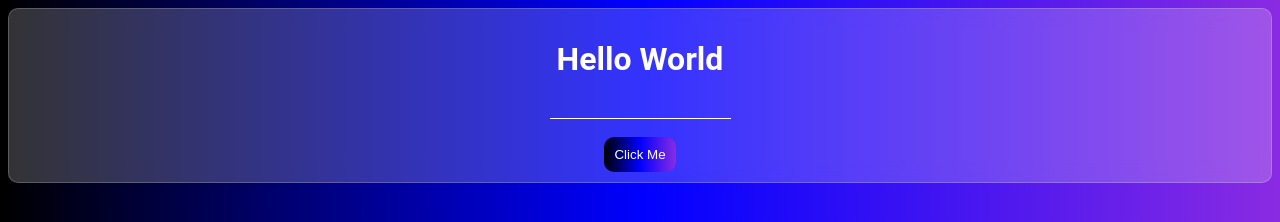
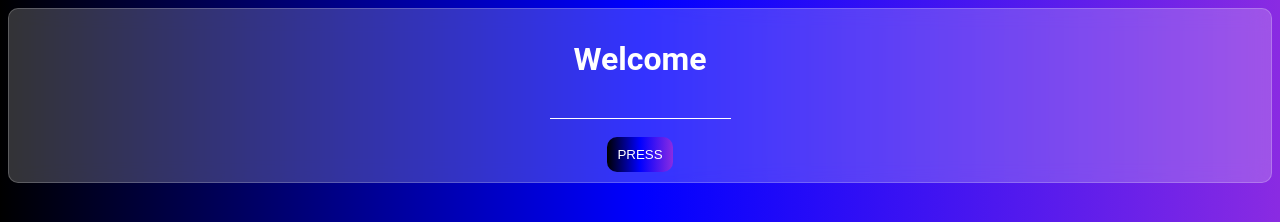
Before and after one commit to Sadman-123/Just-Random, a plain HTML site: page index.html in a window 1280 px wide. Shown: the top 222 px of the page. Drawn offline with Linux system fonts and the light colour scheme.

Commit message:
Changes on button and h1 tag

```diff
--- a/index.html
+++ b/index.html
@@ -51,11 +51,11 @@
         }
     </style>
     <div class="app">
-        <h1>Hello World</h1>
+        <h1>Welcome</h1>
         <input type="text" name="" id="">
         <br>
         <br>
-        <button>Click Me</button>
+        <button>PRESS</button>
     </div>
 </body>
 </html>
```
